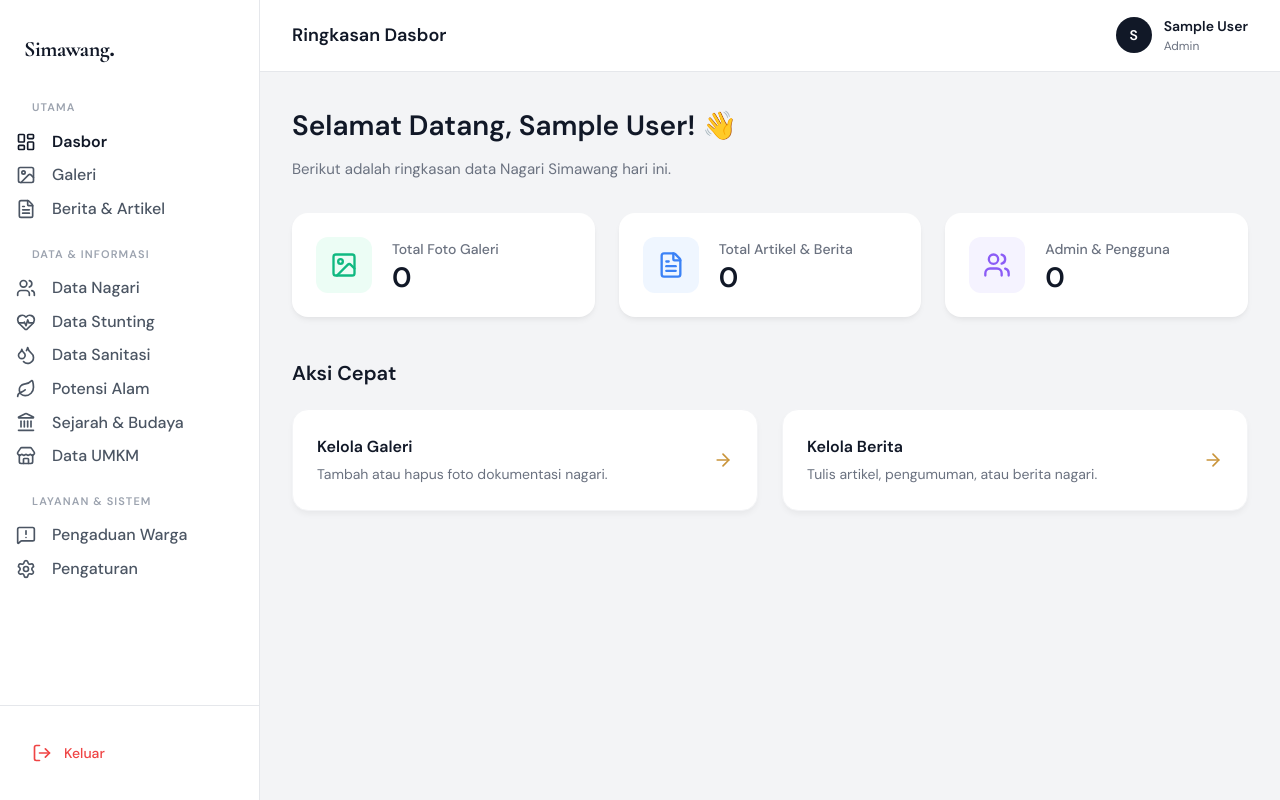
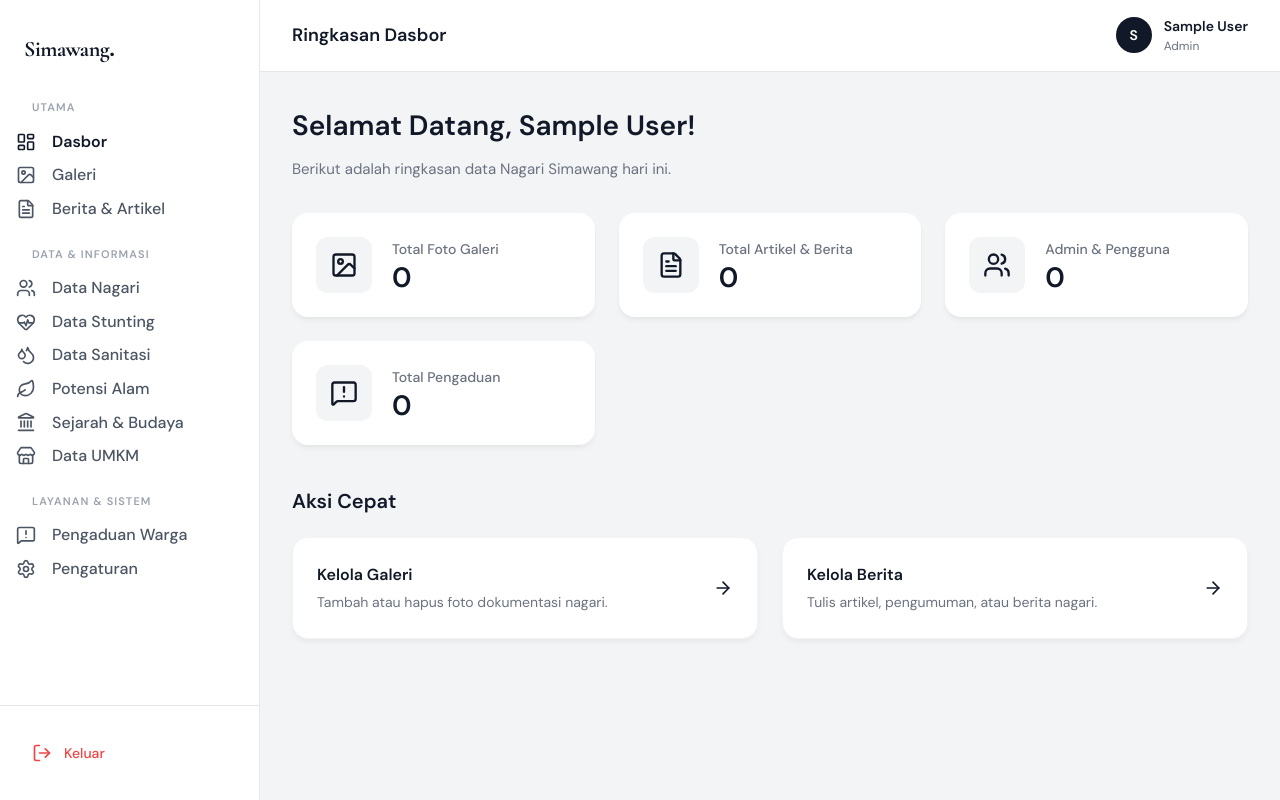
Before and after one commit to ZakyAzda/SimawangProfile, a Next.js app: page /admin in a window 1280 px wide. Built offline with nearby package versions, Linux system fonts and the light colour scheme; no server answers; the database is empty; sample sign-in values are in the browser's storage.

Commit message:
feat(admin): add pengaduan stats and clean up dashboard cards

```diff
--- a/src/app/admin/(dashboard)/page.tsx
+++ b/src/app/admin/(dashboard)/page.tsx
@@ -2,16 +2,17 @@ import { getServerSession } from "next-auth/next";
 import { authOptions } from "@/lib/auth";
 import prisma from "@/lib/db";
 import Link from "next/link";
-import { Image as ImageIcon, FileText, Users, ArrowRight } from "lucide-react";
+import { Image as ImageIcon, FileText, Users, ArrowRight, MessageSquareWarning } from "lucide-react";
 
 export default async function AdminDashboardPage() {
   const session = await getServerSession(authOptions);
 
   // Fetch metrics
-  const [totalGallery, totalPosts, totalUsers] = await Promise.all([
+  const [totalGallery, totalPosts, totalUsers, totalPengaduan] = await Promise.all([
     prisma.galleryItem.count(),
     prisma.post.count(),
     prisma.user.count(),
+    prisma.pengaduan.count(),
   ]);
 
   const STATS = [
@@ -19,22 +20,29 @@ export default async function AdminDashboardPage() {
       title: "Total Foto Galeri",
       value: totalGallery,
       icon: ImageIcon,
-      color: "#10b981", // Emerald
-      bg: "#ecfdf5",
+      color: "#111827", // Dark Gray
+      bg: "#f3f4f6", // Light Gray
     },
     {
       title: "Total Artikel & Berita",
       value: totalPosts,
       icon: FileText,
-      color: "#3b82f6", // Blue
-      bg: "#eff6ff",
+      color: "#111827",
+      bg: "#f3f4f6",
     },
     {
       title: "Admin & Pengguna",
       value: totalUsers,
       icon: Users,
-      color: "#8b5cf6", // Purple
-      bg: "#f5f3ff",
+      color: "#111827",
+      bg: "#f3f4f6",
+    },
+    {
+      title: "Total Pengaduan",
+      value: totalPengaduan,
+      icon: MessageSquareWarning,
+      color: "#111827",
+      bg: "#f3f4f6",
     },
   ];
 
@@ -42,7 +50,7 @@ export default async function AdminDashboardPage() {
     <div style={{ maxWidth: "1200px", margin: "0 auto" }}>
       <div style={{ marginBottom: "32px" }}>
         <h1 style={{ fontSize: "28px", fontWeight: 700, color: "#111827", margin: "0 0 8px 0" }}>
-          Selamat Datang, {session?.user?.name || "Admin"}! 👋
+          Selamat Datang, {session?.user?.name || "Admin"}!
         </h1>
         <p style={{ fontSize: "15px", color: "#6b7280", margin: 0 }}>
           Berikut adalah ringkasan data Nagari Simawang hari ini.
@@ -125,7 +133,7 @@ export default async function AdminDashboardPage() {
               <h3 style={{ margin: "0 0 4px 0", fontSize: "16px", fontWeight: 600, color: "#111827" }}>Kelola Galeri</h3>
               <p style={{ margin: 0, fontSize: "14px", color: "#6b7280" }}>Tambah atau hapus foto dokumentasi nagari.</p>
             </div>
-            <div style={{ color: "#c9943a" }}>
+            <div style={{ color: "#111827" }}>
               <ArrowRight size={20} />
             </div>
           </div>
@@ -137,7 +145,7 @@ export default async function AdminDashboardPage() {
               <h3 style={{ margin: "0 0 4px 0", fontSize: "16px", fontWeight: 600, color: "#111827" }}>Kelola Berita</h3>
               <p style={{ margin: 0, fontSize: "14px", color: "#6b7280" }}>Tulis artikel, pengumuman, atau berita nagari.</p>
             </div>
-            <div style={{ color: "#c9943a" }}>
+            <div style={{ color: "#111827" }}>
               <ArrowRight size={20} />
             </div>
           </div>
```
